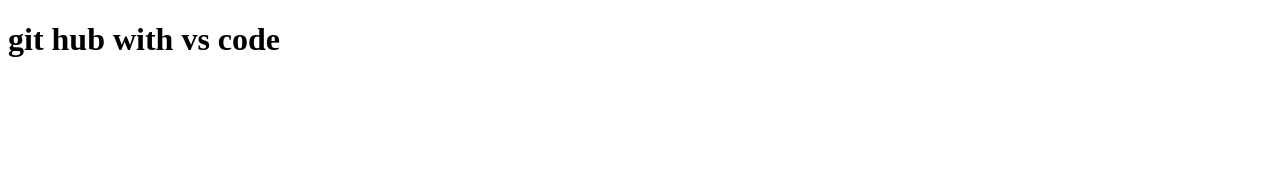
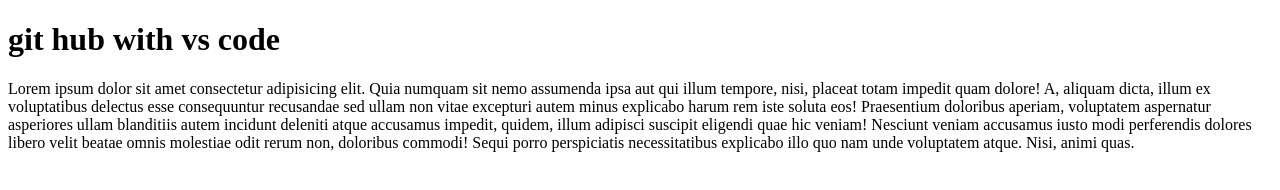
Before and after one commit to Ritik07thakur/gitgithubvscode, a plain HTML site: page index.html in a window 1280 px wide. Drawn offline with Linux system fonts and the light colour scheme.

Commit message:
add lorem

```diff
--- a/index.html
+++ b/index.html
@@ -8,5 +8,7 @@
 <body>
   <h1>git hub with vs code</h1>
 
+  Lorem ipsum dolor sit amet consectetur adipisicing elit. Quia numquam sit nemo assumenda ipsa aut qui illum tempore, nisi, placeat totam impedit quam dolore! A, aliquam dicta, illum ex voluptatibus delectus esse consequuntur recusandae sed ullam non vitae excepturi autem minus explicabo harum rem iste soluta eos! Praesentium doloribus aperiam, voluptatem aspernatur asperiores ullam blanditiis autem incidunt deleniti atque accusamus impedit, quidem, illum adipisci suscipit eligendi quae hic veniam! Nesciunt veniam accusamus iusto modi perferendis dolores libero velit beatae omnis molestiae odit rerum non, doloribus commodi! Sequi porro perspiciatis necessitatibus explicabo illo quo nam unde voluptatem atque. Nisi, animi quas.
+
 </body>
 </html>
```
